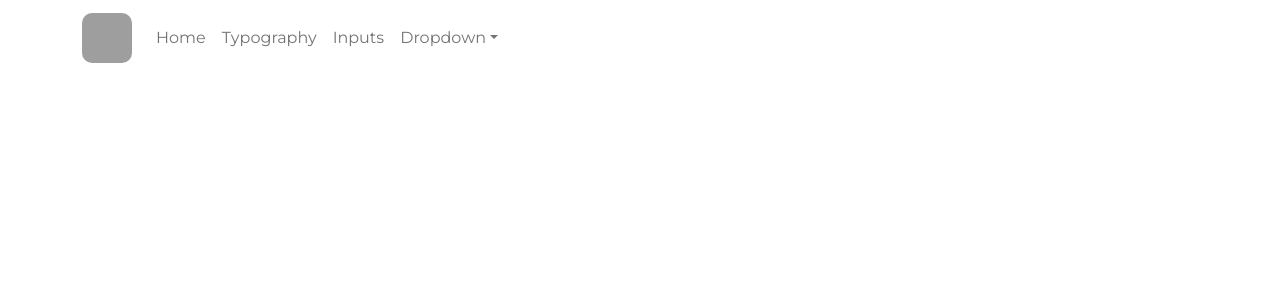
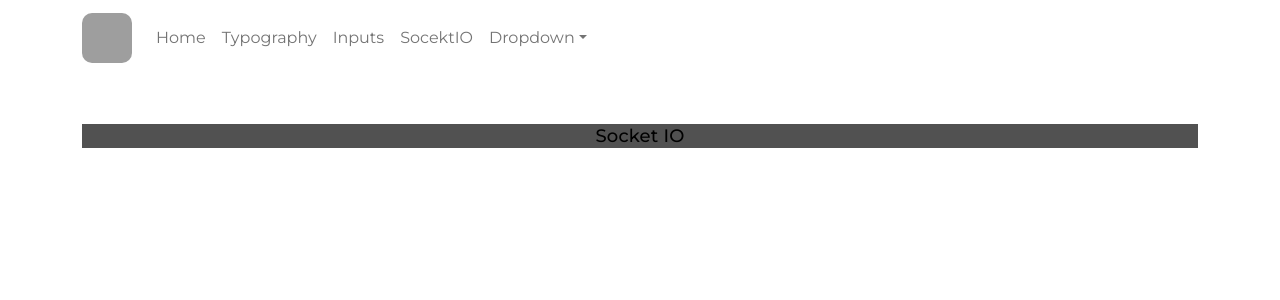
Before and after one commit to reazul7/teknovus_development, a React (Create React App) app: page /socekt-io in a window 1280 px wide. Shown: the top 300 px of the page. Built offline with nearby package versions, Linux system fonts and the light colour scheme; grey boxes are pictures that could not be loaded.

Commit message:
added socket-io file

```diff
--- a/src/App.js
+++ b/src/App.js
@@ -11,6 +11,7 @@ import Typography from "./components/Typography/Typography";
 import Inputs from "./components/Typography/Inputs";
 
 import "./App.css";
+import SocektIO from "./components/Typography/SocektIO";
 
 
 function App() {
@@ -25,6 +26,7 @@ function App() {
             <Nav.Link as={Link} to="/">Home</Nav.Link>
             <Nav.Link as={Link} to="/typography">Typography</Nav.Link>
             <Nav.Link as={Link} to="/inputs">Inputs</Nav.Link>
+            <Nav.Link as={Link} to="/socekt-io">SocektIO</Nav.Link>
             <NavDropdown title="Dropdown" id="basic-nav-dropdown">
               <NavDropdown.Item href="#action/3.1">Action</NavDropdown.Item>
               <NavDropdown.Item href="#action/3.2">
@@ -44,6 +46,7 @@ function App() {
         <Route path="/" element={<Home />} />
         <Route path="/typography" element={<Typography />} />
         <Route path="/inputs" element={<Inputs />} />
+        <Route path="/socekt-io" element={<SocektIO />} />
   </Routes>
     </BrowserRouter>
   );
--- /dev/null
+++ b/src/components/Typography/SocektIO.js
@@ -0,0 +1,14 @@
+import React from "react";
+
+function SocektIO() {
+    return (
+        <div className="container">
+            {/* ********** SocketIO ********** */}
+            <section>
+                <h6 className="bg-secondary text-center mt-5">Socket IO</h6>
+            </section>
+        </div>
+    );
+}
+
+export default SocektIO;
```
